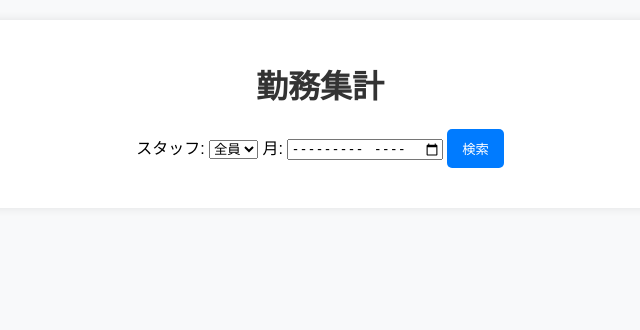
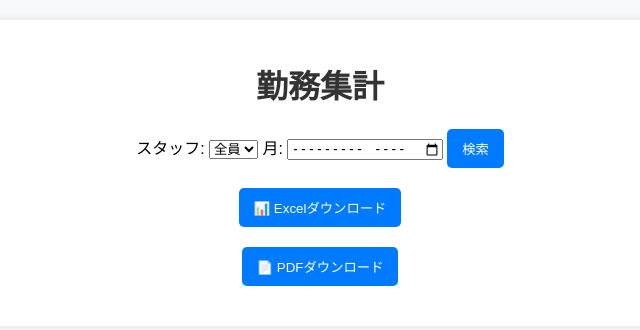
Before and after one commit to niidabezio/timecard, a Flask app: page /summary in a window 1280 px wide. Shown: the part 63-393 px from the top of the page, without its empty margins (320-960 px from the left). Run offline with Flask 3, Linux system fonts and the light colour scheme.

Commit message:
あきおさ依頼の修正１

```diff
--- a/routes.py
+++ b/routes.py
@@ -1,5 +1,7 @@
 import random
 import requests
+import pandas as pd  # ✅ エクセル/PDF出力のために追加
+from flask import send_file
 from flask import render_template, request, redirect, url_for
 from app import app, db
 from models import Staff, Attendance, WorkSummary, Message  # ← Messageを追加
@@ -61,10 +63,10 @@ def add_staff():
 
 
 
-# 時給の設定（例: 1000円）
-HOURLY_WAGE = 1000
 
 # 勤務時間と給与の集計ページ
+HOURLY_WAGE = 1000  # ✅ 時給を設定（自由に変更可）
+
 @app.route('/summary', methods=['GET', 'POST'])
 def work_summary():
     staff_list = Staff.query.all()
@@ -80,7 +82,7 @@ def work_summary():
             Attendance.work_date,
             func.strftime('%H:%M', Attendance.clock_in).label("clock_in"),
             func.strftime('%H:%M', Attendance.clock_out).label("clock_out"),
-            func.julianday(Attendance.clock_out) - func.julianday(Attendance.clock_in)
+            (func.julianday(Attendance.clock_out) - func.julianday(Attendance.clock_in)) * 24
         ).join(Staff).filter(
             Attendance.clock_out.isnot(None)  # 退勤が記録されているものだけ
         )
@@ -93,21 +95,28 @@ def work_summary():
 
         records = query.all()
 
-        # 各スタッフの月合計時間を計算
         staff_hours = {}
         for record in records:
             work_date = record.work_date
-            work_time = (record[5] * 24) if record[5] is not None else 0  # 日の労働時間（時間単位）
+            work_time = record[5] if record[5] is not None else 0  # 労働時間（時間単位）
+            salary = work_time * HOURLY_WAGE  # ✅ 給与計算
 
             if record.staff_id not in staff_hours:
-                staff_hours[record.staff_id] = {"name": record.name, "total_hours": 0, "days": []}
+                staff_hours[record.staff_id] = {
+                    "name": record.name,
+                    "total_hours": 0,
+                    "total_salary": 0,
+                    "days": []
+                }
 
             staff_hours[record.staff_id]["total_hours"] += work_time
+            staff_hours[record.staff_id]["total_salary"] += salary  # ✅ 月の合計給与
             staff_hours[record.staff_id]["days"].append({
                 "date": work_date,
                 "clock_in": record.clock_in,
                 "clock_out": record.clock_out,
-                "work_time": round(work_time, 2)
+                "work_time": round(work_time, 2),
+                "salary": round(salary, 2)  # ✅ 日ごとの給与
             })
 
         results = list(staff_hours.values())
@@ -177,3 +186,27 @@ def delete_attendance(attendance_id):
         db.session.delete(record)
         db.session.commit()
     return redirect(url_for('attendance'))
+
+@app.route('/export_summary/<file_type>', methods=['POST'])
+def export_summary(file_type):
+    # ダミーデータ（本来はDBから取得）
+    data = {
+        "スタッフ名": ["田中", "鈴木", "佐藤"],
+        "月の合計労働時間": [160, 140, 180],
+        "月の給与（円）": [160000, 140000, 180000]
+    }
+
+    df = pd.DataFrame(data)
+
+    if file_type == "excel":
+        file_path = "summary.xlsx"
+        df.to_excel(file_path, index=False)
+    elif file_type == "pdf":
+        file_path = "summary.pdf"
+        df.to_csv("summary.csv", index=False)  # PDF変換前にCSV保存
+        import pdfkit
+        pdfkit.from_file("summary.csv", file_path)  # CSVをPDFに変換
+    else:
+        return "無効なファイル形式", 400
+
+    return send_file(file_path, as_attachment=True)
--- a/templates/attendance.html
+++ b/templates/attendance.html
@@ -13,7 +13,7 @@
 <body>
     <h1>出退勤管理</h1>
 
-    <h2>登録済みメッセージ</h2>
+    <h2></h2>
 <ul>
     {% for message in messages %}
         <li>{{ message.message_text }}</li>
@@ -37,7 +37,7 @@
             <th>スタッフ</th>
             <th>出勤時刻</th>
             <th>退勤時刻</th>
-            <th>修正</th>
+            <th>退勤状態</th>
             <th>削除</th>
 
         </tr>
--- a/templates/summary.html
+++ b/templates/summary.html
@@ -28,6 +28,7 @@
         <th>出勤時刻</th>
         <th>退勤時刻</th>
         <th>労働時間（時間）</th>
+        <th>給与（円）</th>
     </tr>
     {% for day in staff.days %}
     <tr>
@@ -35,13 +36,23 @@
         <td>{{ day.clock_in }}</td>
         <td>{{ day.clock_out }}</td>
         <td>{{ day.work_time }}</td>
+        <td>{{ day.salary }}</td>
     </tr>
     {% endfor %}
     <tr>
-        <td colspan="3"><strong>合計労働時間</strong></td>
+        <td colspan="3"><strong>合計</strong></td>
         <td><strong>{{ staff.total_hours | round(2) }} 時間</strong></td>
+        <td><strong>{{ staff.total_salary | round(2) }} 円</strong></td>
     </tr>
 </table>
 {% endfor %}
 
+<!-- エクセル / PDF ダウンロードボタン -->
+<form action="{{ url_for('export_summary', file_type='excel') }}" method="POST">
+    <button type="submit">📊 Excelダウンロード</button>
+</form>
+<form action="{{ url_for('export_summary', file_type='pdf') }}" method="POST">
+    <button type="submit">📄 PDFダウンロード</button>
+</form>
+
 {% endblock %}
```
Also changed, not shown: instance/database.db.
